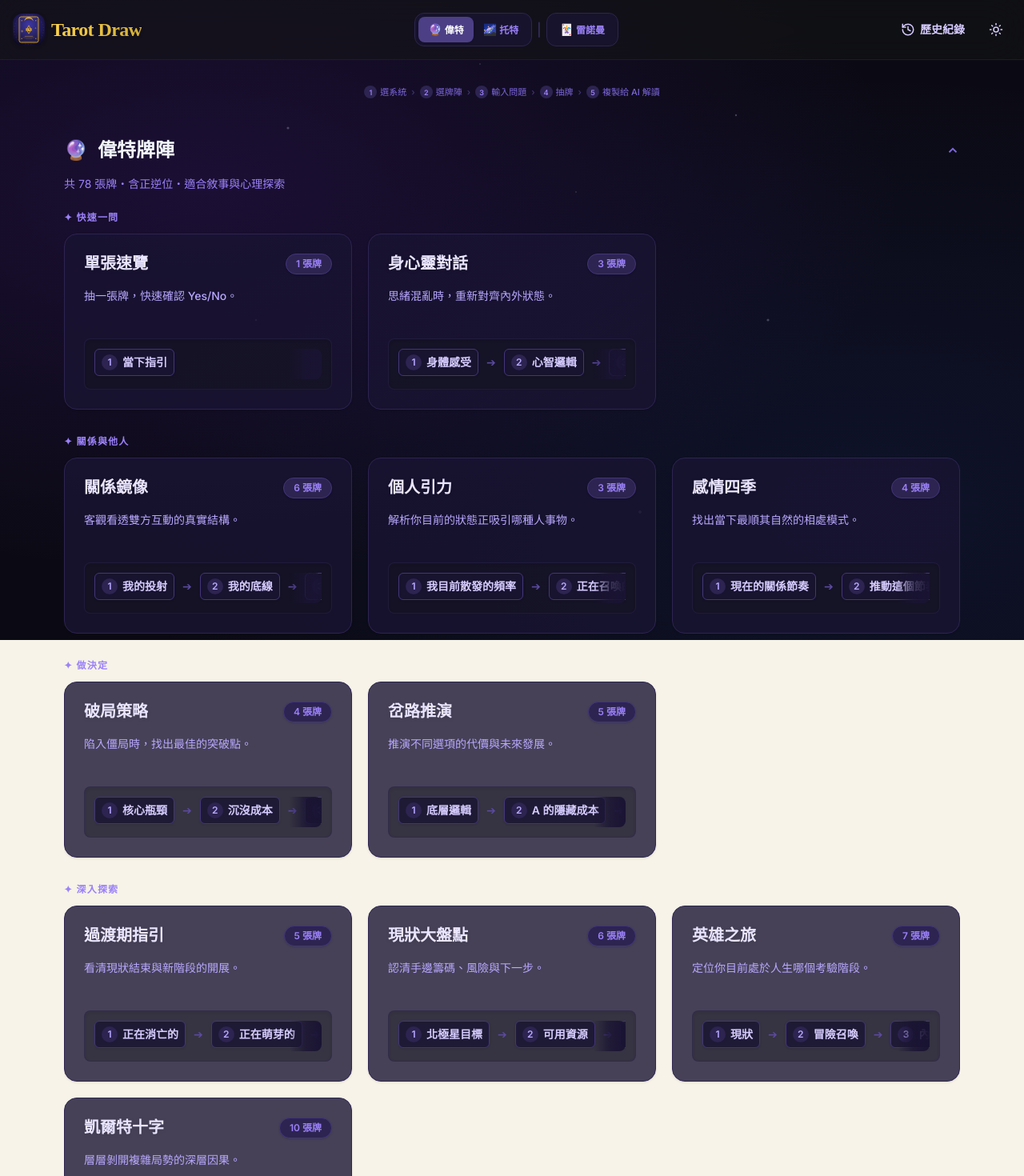
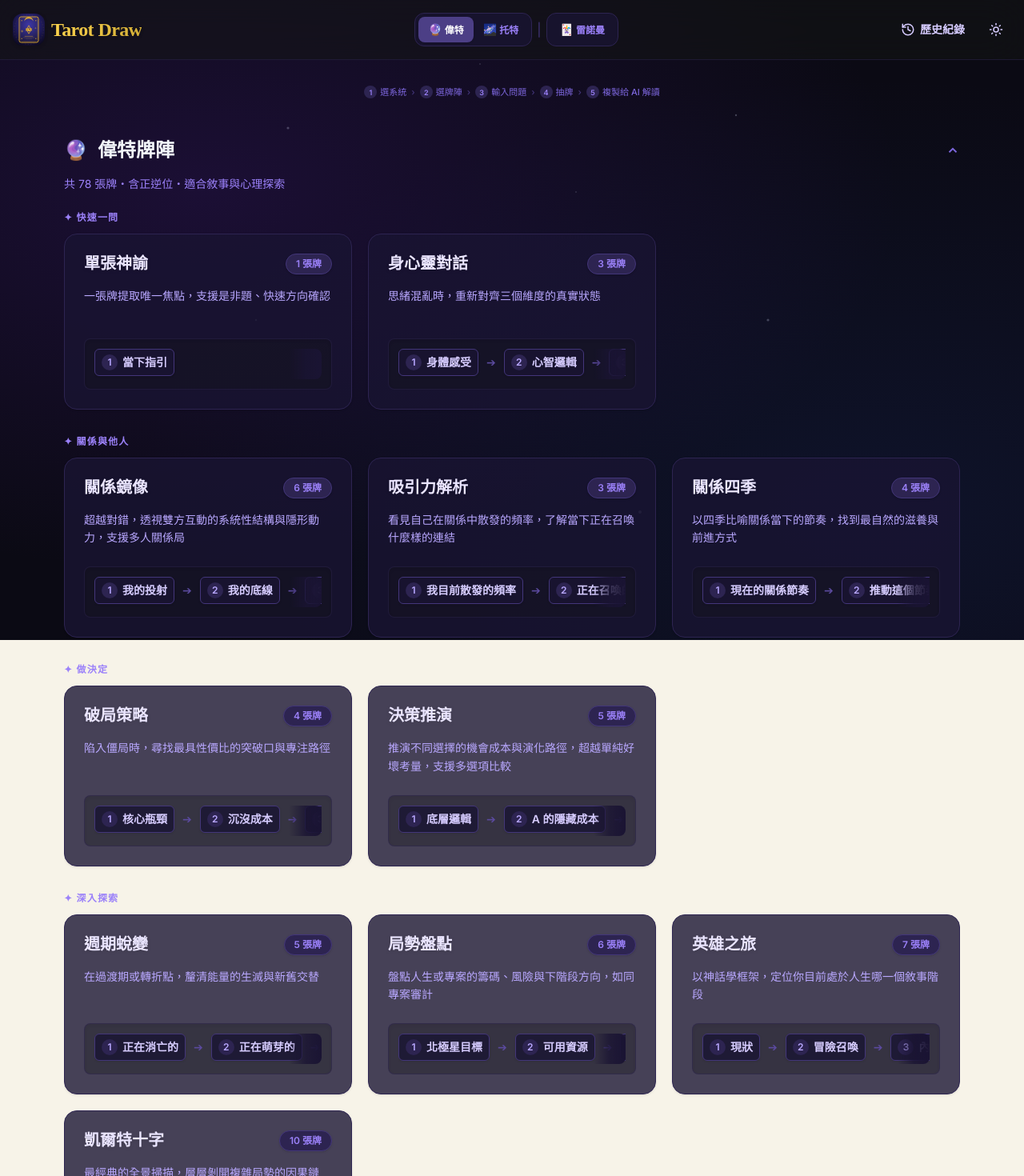
Before and after one commit to dodododora/Tarot-Draw, a React (Vite) app: page / in a window 1280 px wide. Shown: the top 1470 px of the page at 80% size. Built offline with nearby package versions, Linux system fonts and the light colour scheme.

Commit message:
feat: initialize constants file for shared project configuration

```diff
--- a/src/constants.ts
+++ b/src/constants.ts
@@ -200,10 +200,10 @@ export const LENORMAND_CARDS: LenormandCard[] = [
 export const LENORMAND_SPREADS: Spread[] = [
   {
     id: "len-1",
-    name: "單張快解",
+    name: "單張速覽",
     count: 1,
     positions: ["指引"],
-    hint: "適合 Yes/No，快速確認當下方向。",
+    hint: "快速取得當下指引・適合是非題・每日一問",
     exampleQuestion: "今天與這位客戶的會面結果如何？"
   },
   {
@@ -211,15 +211,15 @@ export const LENORMAND_SPREADS: Spread[] = [
     name: "過去現在未來",
     count: 3,
     positions: ["過去的影響", "現在的狀態", "未來的走向"],
-    hint: "秒懂事件來龍去脈與後續走向。",
+    hint: "三牌連讀，釐清事件的來龍去脈與走向",
     exampleQuestion: "這段感情的過去、現在、未來走向？"
   },
   {
     id: "len-5",
-    name: "事件推演",
+    name: "五牌線陣",
     count: 5,
     positions: ["遠因", "近因", "核心現況", "近期走向", "最終結果"],
-    hint: "從起因一路追蹤到最終結果。",
+    hint: "從根源到結果的完整推演，適合具體事務的深度追蹤",
     exampleQuestion: "這份工作機會對我而言的整體發展？"
   },
   {
@@ -231,7 +231,7 @@ export const LENORMAND_SPREADS: Spread[] = [
       "左側·隱藏因素", "中心·核心主題", "右側·他人視角",
       "左下·內在感受", "下方·近期行動", "右下·最終走向"
     ],
-    hint: "全面掃描隱藏關鍵與盲點因素。",
+    hint: "九牌環繞核心，全方位透視問題的所有面向與隱藏因素",
     exampleQuestion: "我目前這段關係的整體能量與走向如何？"
   },
 ];
@@ -253,25 +253,25 @@ export const LENORMAND_TRIVIA: string[] = [
 ];
 
 export const THOTH_SPREADS: Spread[] = [
-  { id: "single",          name: "單張速覽",      count: 1,  positions: ["當下指引"],                                                                                                                hint: "抽一張牌，快速確認 Yes/No。",                                                                                    exampleQuestion: "針對今天的重要會議，我最該穩住的心態是什麼？" },
-  { id: "johari",          name: "盲點揭露",      count: 4,  positions: ["公開區", "盲目區", "隱藏區", "未知潛能"],                                                                                  hint: "看清自我認知與他人眼中的落差。",                                                                                 exampleQuestion: "在目前團隊中，我對自己角色的認知與實際情況有何落差？" },
-  { id: "cycle",           name: "過渡期指引",    count: 5,  positions: ["正在消亡的", "正在萌芽的", "此刻的張力", "必須放下的", "必須帶走的"],                                                              hint: "看清現狀結束與新階段的開展。",                                                                                   exampleQuestion: "邁入30歲的轉折，我該如何看待目前的職涯過渡期？" },
-  { id: "breakthrough",    name: "破局策略",      count: 4,  positions: ["核心瓶頸", "沉沒成本", "隱藏槓桿", "第一步"],                                                                              hint: "陷入僵局時，找出最佳的突破點。",                                                                                 exampleQuestion: "這個專案推動不下去，我該如何調整策略來破局？" },
-  { id: "choice",          name: "岔路推演",      count: 5,  positions: ["底層邏輯", "A 的隱藏成本", "A 的演化", "B 的隱藏成本", "B 的演化"],                                                       hint: "推演不同選項的代價與未來發展。",                                                                                 exampleQuestion: "我該選擇去大企業求穩，還是加入新創團隊承擔風險？" },
-  { id: "iceberg",         name: "潛意識深探",    count: 6,  positions: ["表層行為", "理性認知", "真實情緒", "核心信念", "防衛機制", "整合策略"],                                                    hint: "挖出內心深處的防衛與真實動機。",                                                                                 exampleQuestion: "我明明想追求事業成功，卻總是提不起勁的深層原因？" },
-  { id: "mirror",          name: "關係鏡像",      count: 6,  positions: ["我的投射", "我的底線", "對方的投射", "對方需求", "系統摩擦", "共振點"],                                                    hint: "客觀看透雙方互動的真實結構。",                                                                                  exampleQuestion: "我與合夥人摩擦頻繁，這段合作關係底層的問題出在哪？" },
-  { id: "resource",        name: "現狀大盤點",    count: 6,  positions: ["北極星目標", "可用資源", "外部變數", "系統阻力", "隱藏推力", "下一里程碑"],                                                hint: "認清手邊籌碼、風險與下一步。",                                                                                  exampleQuestion: "對於明年的創業計畫，我目前的資源與風險盤點為何？" },
-  { id: "hero",            name: "英雄之旅",      count: 7,  positions: ["現狀", "冒險召喚", "內在阻力", "導師與工具", "深淵試煉", "啟示與轉化", "帶著恩賜歸來"],                                    hint: "定位你目前處於人生哪個考驗階段。",                                                                               exampleQuestion: "我決定徹底轉換跑道，這段旅程將面臨什麼挑戰與成長？" },
-  { id: "energy-resonance",name: "交會效應",      count: 5,  positions: ["我的底層渴望", "對方的底層渴望", "碰撞製造的東西", "各自迴避的部分", "去除投射後的核心"],         hint: "兩人相會時，檯面下的真實互動。",                                                                                exampleQuestion: "我與這個人之間的互動底層透露了什麼？" },
-  { id: "mirror-mirror",   name: "內在投射鏡",    count: 5,  positions: ["你在對方身上受不了的", "這件事在你身上的根", "對方從你身上照見的", "你們共同迴避的", "這段關係真正的課題"],      hint: "從他人身上看見自己隱藏的情緒。",                                                                                exampleQuestion: "我在這段關係中反覆被觸發，背後真正的課題是什麼？" },
-  { id: "celtic",          name: "凱爾特十字",   count: 10, positions: ["現況", "主要挑戰", "顯意識", "潛意識", "過去", "近未來", "自我認知", "外在環境", "焦慮與渴望", "最終演化"],                hint: "層層剝開複雜局勢的深層因果。",                                                                                  exampleQuestion: "我目前面臨人生的巨大低潮，請幫我全盤檢視各維度的問題與解法。" },
+  { id: "single",       name: "單張神諭",    count: 1,  positions: ["當下指引"],                                                                                                                hint: "一張牌提取唯一焦點，支援是非題、快速方向確認",                    exampleQuestion: "針對今天的重要會議，我最該穩住的心態是什麼？" },
+  { id: "johari",       name: "盲點矩陣",    count: 4,  positions: ["公開區", "盲目區", "隱藏區", "未知潛能"],                                                                                  hint: "基於周哈里窗模型，解構自我認知與他人視角的落差",                  exampleQuestion: "在目前團隊中，我對自己角色的認知與實際情況有何落差？" },
+  { id: "cycle",        name: "週期蛻變",    count: 5,  positions: ["正在消亡的", "正在萌芽的", "此刻的張力", "必須放下的", "必須帶走的"],                                                              hint: "在過渡期或轉折點，釐清能量的生滅與新舊交替",                      exampleQuestion: "邁入30歲的轉折，我該如何看待目前的職涯過渡期？" },
+  { id: "breakthrough", name: "破局策略",    count: 4,  positions: ["核心瓶頸", "沉沒成本", "隱藏槓桿", "第一步"],                                                                              hint: "陷入僵局時，尋找最具性價比的突破口與專注路徑",                    exampleQuestion: "這個專案推動不下去，我該如何調整策略來破局？" },
+  { id: "choice",       name: "決策推演",    count: 5,  positions: ["底層邏輯", "A 的隱藏成本", "A 的演化", "B 的隱藏成本", "B 的演化"],                                                       hint: "推演不同選擇的機會成本與演化路徑，超越單純好壞考量，支援多選項比較",              exampleQuestion: "我該選擇去大企業求穩，還是加入新創團隊承擔風險？" },
+  { id: "iceberg",      name: "冰山深探",    count: 6,  positions: ["表層行為", "理性認知", "真實情緒", "核心信念", "防衛機制", "整合策略"],                                                    hint: "向下挖掘，看見冰山底下的真實驅動力與防衛機制",                    exampleQuestion: "我明明想追求事業成功，卻總是提不起勁的深層原因？" },
+  { id: "mirror",            name: "關係鏡像",    count: 6,  positions: ["我的投射", "我的底線", "對方的投射", "對方需求", "系統摩擦", "共振點"],                                                    hint: "超越對錯，透視雙方互動的系統性結構與隱形動力，支援多人關係局",                exampleQuestion: "我與合夥人摩擦頻繁，這段合作關係底層的問題出在哪？" },
+  { id: "resource",          name: "局勢盤點",    count: 6,  positions: ["北極星目標", "可用資源", "外部變數", "系統阻力", "隱藏推力", "下一里程碑"],                                                hint: "盤點人生或專案的籌碼、風險與下階段方向，如同專案審計",            exampleQuestion: "對於明年的創業計畫，我目前的資源與風險盤點為何？" },
+  { id: "hero",              name: "英雄之旅",    count: 7,  positions: ["現狀", "冒險召喚", "內在阻力", "導師與工具", "深淵試煉", "啟示與轉化", "帶著恩賜歸來"],                                    hint: "以神話學框架，定位你目前處於人生哪一個敘事階段",                  exampleQuestion: "我決定徹底轉換跑道，這段旅程將面臨什麼挑戰與成長？" },
+  { id: "energy-resonance",  name: "能量共振",    count: 5,  positions: ["我的底層渴望", "對方的底層渴望", "碰撞製造的東西", "各自迴避的部分", "去除投射後的核心"],         hint: "看見兩個能量場相遇時，真正在發生什麼，支援多人場域解讀",                                   exampleQuestion: "我與這個人之間的互動底層透露了什麼？" },
+  { id: "mirror-mirror",     name: "鏡中鏡",      count: 5,  positions: ["你在對方身上受不了的", "這件事在你身上的根", "對方從你身上照見的", "你們共同迴避的", "這段關係真正的課題"],      hint: "透過關係這面鏡子，看見你其實在跟自己的哪個部分對話，支援多人解讀",                             exampleQuestion: "我在這段關係中反覆被觸發，背後真正的課題是什麼？" },
+  { id: "celtic",            name: "凱爾特十字", count: 10, positions: ["現況", "主要挑戰", "顯意識", "潛意識", "過去", "近未來", "自我認知", "外在環境", "焦慮與渴望", "最終演化"],                hint: "最經典的全景掃描，層層剝開複雜局勢的因果鏈",                      exampleQuestion: "我目前面臨人生的巨大低潮，請幫我全盤檢視各維度的問題與解法。" },
 ];
 
 export const WAITE_SPREADS: Spread[] = [
-  { id: "single",         name: "單張速覽",    count: 1, positions: ["當下指引"],                                        hint: "抽一張牌，快速確認 Yes/No。",                               exampleQuestion: "這份工作對我目前的靈性發展是否有益？" },
-  { id: "waite-triangle", name: "身心靈對話",  count: 3, positions: ["身體感受", "心智邏輯", "靈魂渴望"],                  hint: "思緒混亂時，重新對齊內外狀態。",                              exampleQuestion: "我最近疲憊且提不起勁，身心靈分別在傳遞什麼訊息？" },
-  { id: "attraction",     name: "個人引力",    count: 3, positions: ["我目前散發的頻率", "正在召喚的連結模式", "值得鬆開的舊有慣性"],  hint: "解析你目前的狀態正吸引哪種人事物。",                           exampleQuestion: "我目前的狀態在感情關係中吸引著什麼？" },
-  { id: "rel-seasons",    name: "感情四季",    count: 4, positions: ["現在的關係節奏", "推動這個節奏的核心力量", "需要給予的滋養", "即將來臨的自然轉變"],  hint: "找出當下最順其自然的相處模式。",  exampleQuestion: "這段感情現在處於什麼節奏？我將如何與它同行？" },
+  { id: "single",         name: "單張神諭",    count: 1, positions: ["當下指引"],                                        hint: "一張牌提取唯一焦點，支援是非題、快速方向確認",   exampleQuestion: "這份工作對我目前的靈性發展是否有益？" },
+  { id: "waite-triangle", name: "身心靈對話", count: 3, positions: ["身體感受", "心智邏輯", "靈魂渴望"],                  hint: "思緒混亂時，重新對齊三個維度的真實狀態",         exampleQuestion: "我最近疲憊且提不起勁，身心靈分別在傳遞什麼訊息？" },
+  { id: "attraction",     name: "吸引力解析",  count: 3, positions: ["我目前散發的頻率", "正在召喚的連結模式", "値得鬆開的舊有慣性"],  hint: "看見自己在關係中散發的頻率，了解當下正在召喚什麼樣的連結",  exampleQuestion: "我目前的狀態在感情關係中吸引著什麼？" },
+  { id: "rel-seasons",    name: "關係四季",    count: 4, positions: ["現在的關係節奏", "推動這個節奏的核心力量", "需要給予的滋養", "即將來臨的自然轉變"],  hint: "以四季比喻關係當下的節奏，找到最自然的滋養與前進方式",  exampleQuestion: "這段感情現在處於什麼節奏？我將如何與它同行？" },
 ];
 
 // Which spread IDs are available in each system
```
